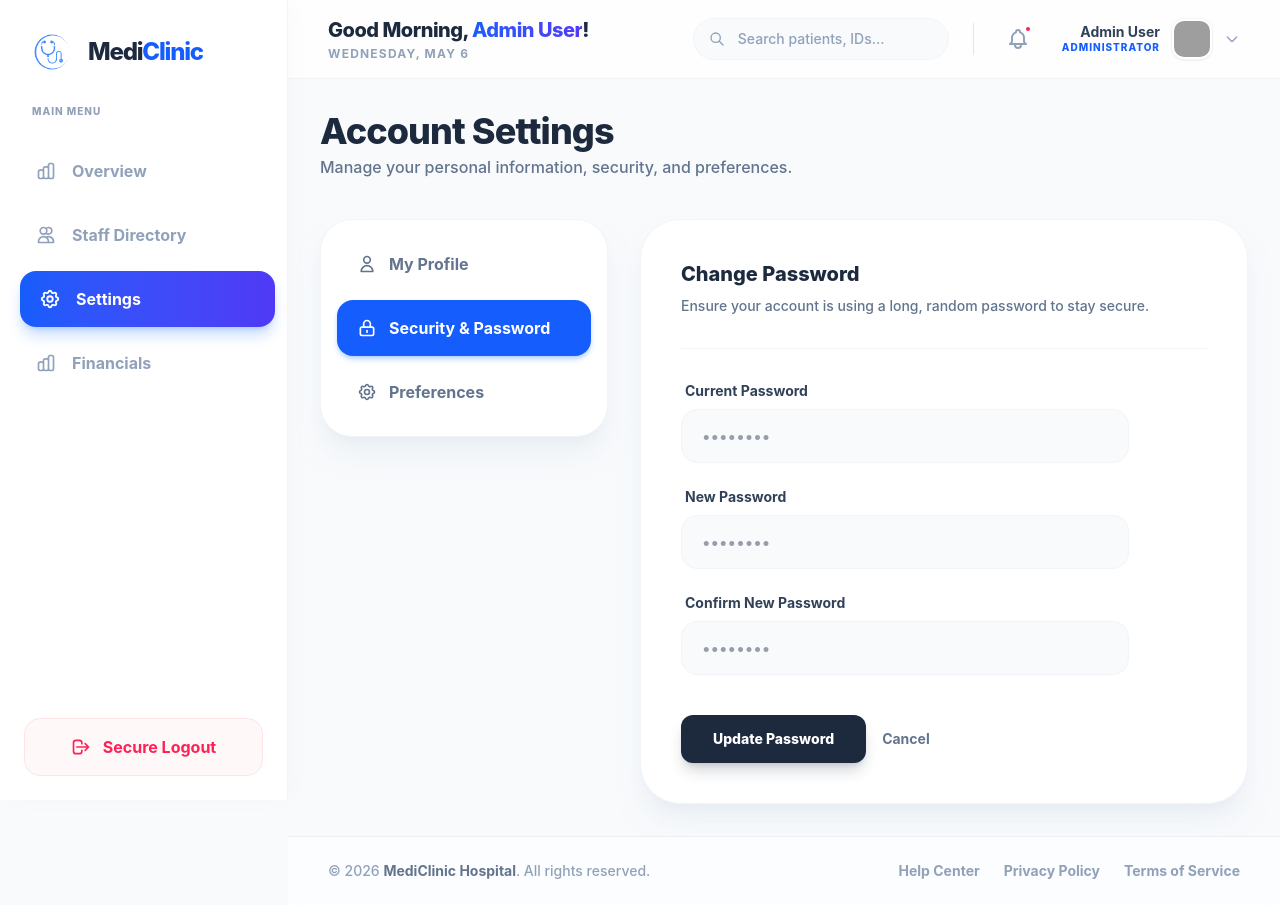
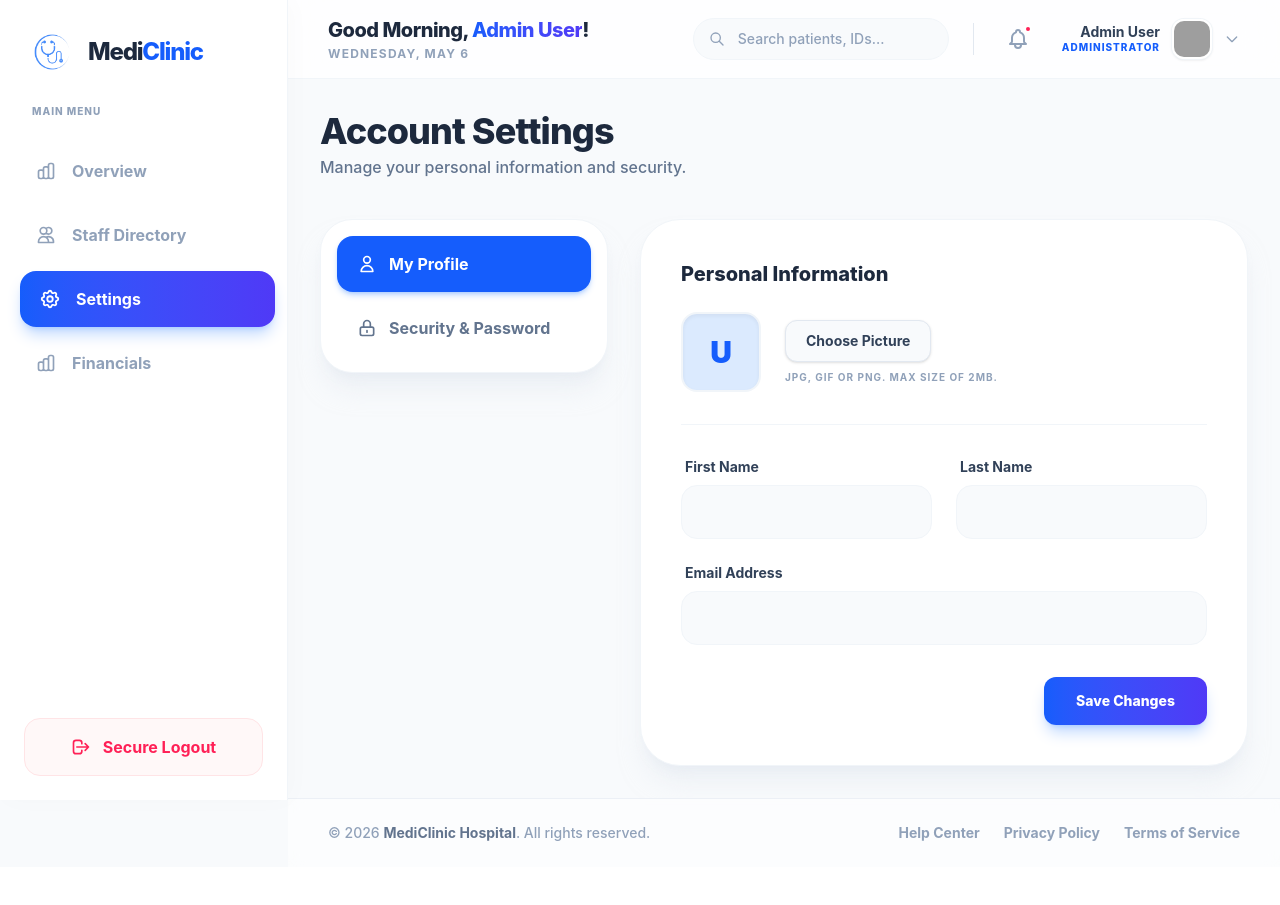
Before and after one commit to shan2003034/mediclinic-staff-portal, a React (Vite) app: page /admin/settings in a window 1280 px wide. After the commit the page ends 867 px from the top, so only its background shows below. Built offline with nearby package versions, Linux system fonts and the light colour scheme; grey boxes are pictures that could not be loaded.

Commit message:
2026-05-07 starff portal doctor setting page

```diff
--- a/src/pages/SettingsPage.jsx
+++ b/src/pages/SettingsPage.jsx
@@ -1,159 +1,231 @@
-import React, { useState } from 'react';
+import React, { useState, useEffect, useRef } from 'react';
+import axios from 'axios';
 
 function SettingsPage() {
-  // දැනට තෝරාගෙන ඇති Tab එක මතක තියාගන්න (Default: 'security')
-  const [activeTab, setActiveTab] = useState('security');
+  const [activeTab, setActiveTab] = useState('profile');
+
+
+  const userId = localStorage.getItem('userId') || 1;
+  const token = localStorage.getItem('staffToken');
+
+  // Profile States
+  const [firstName, setFirstName] = useState('');
+  const [lastName, setLastName] = useState('');
+  const [email, setEmail] = useState('');
+  const [profileImage, setProfileImage] = useState(null);
+  const [imagePreview, setImagePreview] = useState(null);
+  const fileInputRef = useRef(null);
+
+  // Password States
+  const [currentPassword, setCurrentPassword] = useState('');
+  const [newPassword, setNewPassword] = useState('');
+  const [confirmPassword, setConfirmPassword] = useState('');
+
+  // Status States
+  const [message, setMessage] = useState('');
+  const [error, setError] = useState('');
+  const [isLoading, setIsLoading] = useState(false);
+
+
+  useEffect(() => {
+    if (userId && token) {
+      axios.get(`http://localhost:8080/api/users/${userId}`, {
+        headers: { 'Authorization': `Bearer ${token}` }
+      })
+      .then(response => {
+        setFirstName(response.data.firstName || '');
+        setLastName(response.data.lastName || '');
+        setEmail(response.data.email || '');
+
+
+        if (response.data.profileImage) {
+          setImagePreview(response.data.profileImage);
+        }
+      })
+      .catch(err => {
+        console.error("Error fetching user data", err);
+      });
+    }
+  }, [userId, token]);
+
+
+  const handleImageChange = (e) => {
+    const file = e.target.files[0];
+    if (file) {
+      if (file.size > 2 * 1024 * 1024) {
+        setError('Image size must be less than 2MB');
+        return;
+      }
+      setProfileImage(file);
+      setImagePreview(URL.createObjectURL(file));
+      setError('');
+    }
+  };
+
+
+  const handleProfileUpdate = async (e) => {
+    e.preventDefault();
+    setIsLoading(true);
+    setMessage('');
+    setError('');
+
+    const formData = new FormData();
+    formData.append('data', new Blob([JSON.stringify({
+      firstName,
+      lastName,
+      email
+    })], { type: 'application/json' }));
+
+    if (profileImage) {
+      formData.append('image', profileImage);
+    }
+
+    try {
+      await axios.put(`http://localhost:8080/api/users/${userId}/profile`, formData, {
+        headers: {
+          'Content-Type': 'multipart/form-data',
+          'Authorization': `Bearer ${token}`
+        }
+      });
+      setMessage('Profile updated successfully!');
+      localStorage.setItem('staffEmail', email);
+    } catch (err) {
+
+      const errorMsg = err.response?.data?.message || err.response?.data?.error || (typeof err.response?.data === 'string' ? err.response?.data : 'Failed to update profile');
+      setError(errorMsg);
+    } finally {
+      setIsLoading(false);
+    }
+  };
+
+  // 3. Password Update කිරීම (Token එක සමඟ)
+  const handlePasswordUpdate = async (e) => {
+    e.preventDefault();
+    setIsLoading(true);
+    setMessage('');
+    setError('');
+
+    if (newPassword !== confirmPassword) {
+      setError('New password and Confirm password do not match!');
+      setIsLoading(false);
+      return;
+    }
+
+    if (newPassword.length < 6) {
+      setError('New password must be at least 6 characters long.');
+      setIsLoading(false);
+      return;
+    }
+
+    try {
+      await axios.put(`http://localhost:8080/api/users/${userId}/password`, {
+        currentPassword,
+        newPassword
+      }, {
+        headers: {
+          'Authorization': `Bearer ${token}`
+        }
+      });
+      setMessage('Password updated successfully!');
+      setCurrentPassword('');
+      setNewPassword('');
+      setConfirmPassword('');
+    } catch (err) {
+      const errorMsg = err.response?.data?.message || err.response?.data?.error || (typeof err.response?.data === 'string' ? err.response?.data : 'Failed to update password');
+      setError(errorMsg);
+    } finally {
+      setIsLoading(false);
+    }
+  };
 
   return (
     <div className="p-6 lg:p-8 font-sans animate-fade-in max-w-5xl mx-auto">
-
-      {/* Header */}
       <div className="mb-10">
         <h1 className="text-3xl md:text-4xl font-extrabold text-slate-800 tracking-tight">Account Settings</h1>
-        <p className="text-slate-500 font-medium mt-1">Manage your personal information, security, and preferences.</p>
+        <p className="text-slate-500 font-medium mt-1">Manage your personal information and security.</p>
       </div>
 
+      {message && <div className="mb-4 p-4 bg-green-50 text-green-700 rounded-xl border border-green-200 font-medium">{message}</div>}
+      {error && <div className="mb-4 p-4 bg-red-50 text-red-700 rounded-xl border border-red-200 font-medium">{error}</div>}
+
       <div className="flex flex-col lg:flex-row gap-8">
-
-        {/* Left Side: Settings Navigation (Tabs) */}
         <div className="w-full lg:w-72 shrink-0">
           <div className="bg-white rounded-[2rem] p-4 shadow-xl shadow-slate-200/50 border border-slate-100 flex flex-col gap-2">
-
-            <button
-              onClick={() => setActiveTab('profile')}
-              className={`flex items-center gap-3 px-5 py-4 rounded-2xl font-bold transition-all text-left ${
-                activeTab === 'profile' ? 'bg-blue-600 text-white shadow-md shadow-blue-500/30' : 'text-slate-500 hover:bg-slate-50 hover:text-slate-800'
-              }`}
-            >
+            <button onClick={() => {setActiveTab('profile'); setMessage(''); setError('');}} className={`flex items-center gap-3 px-5 py-4 rounded-2xl font-bold transition-all text-left ${activeTab === 'profile' ? 'bg-blue-600 text-white shadow-md shadow-blue-500/30' : 'text-slate-500 hover:bg-slate-50 hover:text-slate-800'}`}>
               <svg className="w-5 h-5" fill="none" stroke="currentColor" viewBox="0 0 24 24"><path strokeLinecap="round" strokeLinejoin="round" strokeWidth="2" d="M16 7a4 4 0 11-8 0 4 4 0 018 0zM12 14a7 7 0 00-7 7h14a7 7 0 00-7-7z"></path></svg>
               My Profile
             </button>
-
-            <button
-              onClick={() => setActiveTab('security')}
-              className={`flex items-center gap-3 px-5 py-4 rounded-2xl font-bold transition-all text-left ${
-                activeTab === 'security' ? 'bg-blue-600 text-white shadow-md shadow-blue-500/30' : 'text-slate-500 hover:bg-slate-50 hover:text-slate-800'
-              }`}
-            >
+            <button onClick={() => {setActiveTab('security'); setMessage(''); setError('');}} className={`flex items-center gap-3 px-5 py-4 rounded-2xl font-bold transition-all text-left ${activeTab === 'security' ? 'bg-blue-600 text-white shadow-md shadow-blue-500/30' : 'text-slate-500 hover:bg-slate-50 hover:text-slate-800'}`}>
               <svg className="w-5 h-5" fill="none" stroke="currentColor" viewBox="0 0 24 24"><path strokeLinecap="round" strokeLinejoin="round" strokeWidth="2" d="M12 15v2m-6 4h12a2 2 0 002-2v-6a2 2 0 00-2-2H6a2 2 0 00-2 2v6a2 2 0 002 2zm10-10V7a4 4 0 00-8 0v4h8z"></path></svg>
               Security & Password
             </button>
-
-            <button
-              onClick={() => setActiveTab('preferences')}
-              className={`flex items-center gap-3 px-5 py-4 rounded-2xl font-bold transition-all text-left ${
-                activeTab === 'preferences' ? 'bg-blue-600 text-white shadow-md shadow-blue-500/30' : 'text-slate-500 hover:bg-slate-50 hover:text-slate-800'
-              }`}
-            >
-              <svg className="w-5 h-5" fill="none" stroke="currentColor" viewBox="0 0 24 24"><path strokeLinecap="round" strokeLinejoin="round" strokeWidth="2" d="M10.325 4.317c.426-1.756 2.924-1.756 3.35 0a1.724 1.724 0 002.573 1.066c1.543-.94 3.31.826 2.37 2.37a1.724 1.724 0 001.065 2.572c1.756.426 1.756 2.924 0 3.35a1.724 1.724 0 00-1.066 2.573c.94 1.543-.826 3.31-2.37 2.37a1.724 1.724 0 00-2.572 1.065c-.426 1.756-2.924 1.756-3.35 0a1.724 1.724 0 00-2.573-1.066c-1.543.94-3.31-.826-2.37-2.37a1.724 1.724 0 00-1.065-2.572c-1.756-.426-1.756-2.924 0-3.35a1.724 1.724 0 001.066-2.573c-.94-1.543.826-3.31 2.37-2.37.996.608 2.296.07 2.572-1.065z"></path><path strokeLinecap="round" strokeLinejoin="round" strokeWidth="2" d="M15 12a3 3 0 11-6 0 3 3 0 016 0z"></path></svg>
-              Preferences
-            </button>
-
           </div>
         </div>
 
-        {/* Right Side: Tab Content */}
         <div className="flex-1 bg-white rounded-[2.5rem] p-8 md:p-10 shadow-xl shadow-slate-200/50 border border-slate-100">
-
-          {/* 1. Profile Tab */}
           {activeTab === 'profile' && (
             <div className="animate-slide-up">
               <h2 className="text-xl font-extrabold text-slate-800 mb-6">Personal Information</h2>
+              <form onSubmit={handleProfileUpdate}>
                 <div className="flex items-center gap-6 mb-8 pb-8 border-b border-slate-100">
-                <div className="w-20 h-20 rounded-2xl bg-blue-100 text-blue-600 flex items-center justify-center text-3xl font-black shadow-inner">
-                  S
+                  <div className="w-20 h-20 rounded-2xl bg-blue-100 text-blue-600 flex items-center justify-center text-3xl font-black shadow-inner overflow-hidden border-2 border-slate-100">
+                    {imagePreview ? <img src={imagePreview} alt="Preview" className="w-full h-full object-cover" /> : (firstName ? firstName.charAt(0).toUpperCase() : 'U')}
                   </div>
                   <div>
-                  <button className="px-5 py-2.5 bg-slate-50 text-slate-700 font-bold rounded-xl border border-slate-200 hover:bg-slate-100 transition-all text-sm shadow-sm mb-2">Change Picture</button>
+                    <input type="file" accept="image/png, image/jpeg, image/gif" className="hidden" ref={fileInputRef} onChange={handleImageChange} />
+                    <button type="button" onClick={() => fileInputRef.current.click()} className="px-5 py-2.5 bg-slate-50 text-slate-700 font-bold rounded-xl border border-slate-200 hover:bg-slate-100 transition-all text-sm shadow-sm mb-2">Choose Picture</button>
                     <p className="text-[10px] font-bold text-slate-400 uppercase tracking-widest">JPG, GIF or PNG. Max size of 2MB.</p>
                   </div>
                 </div>
-
                 <div className="grid grid-cols-1 md:grid-cols-2 gap-6">
                   <div>
-                  <label className="block text-sm font-bold text-slate-700 ml-1 mb-2">Full Name</label>
-                  <input type="text" defaultValue="Sarah Johnson" className="w-full px-5 py-3.5 bg-slate-50 border border-slate-100 rounded-2xl focus:bg-white focus:ring-4 focus:ring-blue-500/10 focus:border-blue-500 outline-none transition-all font-medium text-slate-700" />
+                    <label className="block text-sm font-bold text-slate-700 ml-1 mb-2">First Name</label>
+                    <input type="text" value={firstName} onChange={(e) => setFirstName(e.target.value)} required className="w-full px-5 py-3.5 bg-slate-50 border border-slate-100 rounded-2xl focus:bg-white focus:ring-4 focus:ring-blue-500/10 focus:border-blue-500 outline-none transition-all font-medium text-slate-700" />
                   </div>
                   <div>
+                    <label className="block text-sm font-bold text-slate-700 ml-1 mb-2">Last Name</label>
+                    <input type="text" value={lastName} onChange={(e) => setLastName(e.target.value)} required className="w-full px-5 py-3.5 bg-slate-50 border border-slate-100 rounded-2xl focus:bg-white focus:ring-4 focus:ring-blue-500/10 focus:border-blue-500 outline-none transition-all font-medium text-slate-700" />
+                  </div>
+                  <div className="md:col-span-2">
                     <label className="block text-sm font-bold text-slate-700 ml-1 mb-2">Email Address</label>
-                  <input type="email" defaultValue="sarah.j@mediclinic.com" className="w-full px-5 py-3.5 bg-slate-50 border border-slate-100 rounded-2xl focus:bg-white focus:ring-4 focus:ring-blue-500/10 focus:border-blue-500 outline-none transition-all font-medium text-slate-700" />
-                </div>
-                <div>
-                  <label className="block text-sm font-bold text-slate-700 ml-1 mb-2">Phone Number</label>
-                  <input type="tel" defaultValue="+94 77 123 4567" className="w-full px-5 py-3.5 bg-slate-50 border border-slate-100 rounded-2xl focus:bg-white focus:ring-4 focus:ring-blue-500/10 focus:border-blue-500 outline-none transition-all font-medium text-slate-700" />
+                    <input type="email" value={email} onChange={(e) => setEmail(e.target.value)} required className="w-full px-5 py-3.5 bg-slate-50 border border-slate-100 rounded-2xl focus:bg-white focus:ring-4 focus:ring-blue-500/10 focus:border-blue-500 outline-none transition-all font-medium text-slate-700" />
                   </div>
                 </div>
-
                 <div className="mt-8 flex justify-end">
-                <button className="px-8 py-3.5 rounded-xl font-extrabold text-white bg-gradient-to-r from-blue-600 to-indigo-600 hover:from-blue-700 hover:to-indigo-700 shadow-lg shadow-blue-500/30 transition-all text-sm hover:-translate-y-0.5">
-                  Save Changes
+                  <button type="submit" disabled={isLoading} className={`px-8 py-3.5 rounded-xl font-extrabold text-white bg-gradient-to-r from-blue-600 to-indigo-600 shadow-lg shadow-blue-500/30 transition-all text-sm ${isLoading ? 'opacity-70 cursor-not-allowed' : 'hover:-translate-y-0.5 hover:from-blue-700 hover:to-indigo-700'}`}>
+                    {isLoading ? 'Saving...' : 'Save Changes'}
                   </button>
-              </div>
-            </div>
-          )}
-
-          {/* 2. Security Tab (Password Change) */}
-          {activeTab === 'security' && (
-            <div className="animate-slide-up">
-              <h2 className="text-xl font-extrabold text-slate-800 mb-2">Change Password</h2>
-              <p className="text-sm font-medium text-slate-500 mb-8 pb-8 border-b border-slate-100">Ensure your account is using a long, random password to stay secure.</p>
-
-              <form className="max-w-md space-y-6">
-                <div>
-                  <label className="block text-sm font-bold text-slate-700 ml-1 mb-2">Current Password</label>
-                  <input type="password" placeholder="••••••••" className="w-full px-5 py-3.5 bg-slate-50 border border-slate-100 rounded-2xl focus:bg-white focus:ring-4 focus:ring-blue-500/10 focus:border-blue-500 outline-none transition-all font-medium text-slate-700" />
-                </div>
-                <div>
-                  <label className="block text-sm font-bold text-slate-700 ml-1 mb-2">New Password</label>
-                  <input type="password" placeholder="••••••••" className="w-full px-5 py-3.5 bg-slate-50 border border-slate-100 rounded-2xl focus:bg-white focus:ring-4 focus:ring-blue-500/10 focus:border-blue-500 outline-none transition-all font-medium text-slate-700" />
-                </div>
-                <div>
-                  <label className="block text-sm font-bold text-slate-700 ml-1 mb-2">Confirm New Password</label>
-                  <input type="password" placeholder="••••••••" className="w-full px-5 py-3.5 bg-slate-50 border border-slate-100 rounded-2xl focus:bg-white focus:ring-4 focus:ring-blue-500/10 focus:border-blue-500 outline-none transition-all font-medium text-slate-700" />
-                </div>
-
-                <div className="pt-4 flex items-center gap-4">
-                  <button type="button" className="px-8 py-3.5 rounded-xl font-extrabold text-white bg-slate-800 hover:bg-slate-900 shadow-lg shadow-slate-800/20 transition-all text-sm hover:-translate-y-0.5">
-                    Update Password
-                  </button>
-                  <button type="button" className="text-sm font-bold text-slate-500 hover:text-slate-800 transition-colors">Cancel</button>
                 </div>
               </form>
             </div>
           )}
 
-          {/* 3. Preferences Tab */}
-          {activeTab === 'preferences' && (
+          {activeTab === 'security' && (
             <div className="animate-slide-up">
-              <h2 className="text-xl font-extrabold text-slate-800 mb-2">System Preferences</h2>
-              <p className="text-sm font-medium text-slate-500 mb-8 pb-8 border-b border-slate-100">Customize how you receive alerts and system updates.</p>
-
-              <div className="space-y-6">
-                <div className="flex items-center justify-between p-5 bg-slate-50 border border-slate-100 rounded-2xl">
+              <h2 className="text-xl font-extrabold text-slate-800 mb-2">Change Password</h2>
+              <p className="text-sm font-medium text-slate-500 mb-8 pb-8 border-b border-slate-100">Ensure your account is using a long, random password to stay secure.</p>
+              <form onSubmit={handlePasswordUpdate} className="max-w-md space-y-6">
                 <div>
-                    <h3 className="font-bold text-slate-800">Email Notifications</h3>
-                    <p className="text-xs font-medium text-slate-500 mt-1">Receive daily summaries and alerts via email.</p>
+                  <label className="block text-sm font-bold text-slate-700 ml-1 mb-2">Current Password</label>
+                  <input type="password" value={currentPassword} onChange={(e) => setCurrentPassword(e.target.value)} required placeholder="••••••••" className="w-full px-5 py-3.5 bg-slate-50 border border-slate-100 rounded-2xl focus:bg-white focus:ring-4 focus:ring-blue-500/10 focus:border-blue-500 outline-none transition-all font-medium text-slate-700" />
                 </div>
-                  {/* Mock Toggle Switch */}
-                  <div className="w-12 h-6 bg-blue-600 rounded-full relative cursor-pointer shadow-inner">
-                    <div className="w-4 h-4 bg-white rounded-full absolute top-1 right-1 shadow-sm"></div>
+                <div>
+                  <label className="block text-sm font-bold text-slate-700 ml-1 mb-2">New Password</label>
+                  <input type="password" value={newPassword} onChange={(e) => setNewPassword(e.target.value)} required placeholder="••••••••" className="w-full px-5 py-3.5 bg-slate-50 border border-slate-100 rounded-2xl focus:bg-white focus:ring-4 focus:ring-blue-500/10 focus:border-blue-500 outline-none transition-all font-medium text-slate-700" />
                 </div>
+                <div>
+                  <label className="block text-sm font-bold text-slate-700 ml-1 mb-2">Confirm New Password</label>
+                  <input type="password" value={confirmPassword} onChange={(e) => setConfirmPassword(e.target.value)} required placeholder="••••••••" className="w-full px-5 py-3.5 bg-slate-50 border border-slate-100 rounded-2xl focus:bg-white focus:ring-4 focus:ring-blue-500/10 focus:border-blue-500 outline-none transition-all font-medium text-slate-700" />
                 </div>
-
-                <div className="flex items-center justify-between p-5 bg-slate-50 border border-slate-100 rounded-2xl">
-                  <div>
-                    <h3 className="font-bold text-slate-800">System Sounds</h3>
-                    <p className="text-xs font-medium text-slate-500 mt-1">Play a sound when a new patient joins the queue.</p>
+                <div className="pt-4 flex items-center gap-4">
+                  <button type="submit" disabled={isLoading} className={`px-8 py-3.5 rounded-xl font-extrabold text-white bg-slate-800 shadow-lg shadow-slate-800/20 transition-all text-sm ${isLoading ? 'opacity-70 cursor-not-allowed' : 'hover:bg-slate-900 hover:-translate-y-0.5'}`}>
+                    {isLoading ? 'Updating...' : 'Update Password'}
+                  </button>
+                  <button type="button" onClick={() => {setCurrentPassword(''); setNewPassword(''); setConfirmPassword('');}} className="text-sm font-bold text-slate-500 hover:text-slate-800 transition-colors">Clear</button>
                 </div>
-                  {/* Mock Toggle Switch (Off) */}
-                  <div className="w-12 h-6 bg-slate-200 rounded-full relative cursor-pointer shadow-inner">
-                    <div className="w-4 h-4 bg-white rounded-full absolute top-1 left-1 shadow-sm"></div>
-                  </div>
-                </div>
-              </div>
+              </form>
             </div>
           )}
-
         </div>
       </div>
     </div>
```
Lines whose indentation alone changed are shown as unchanged.
